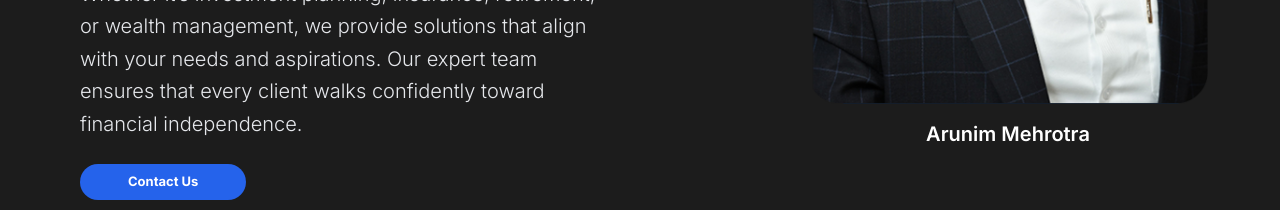
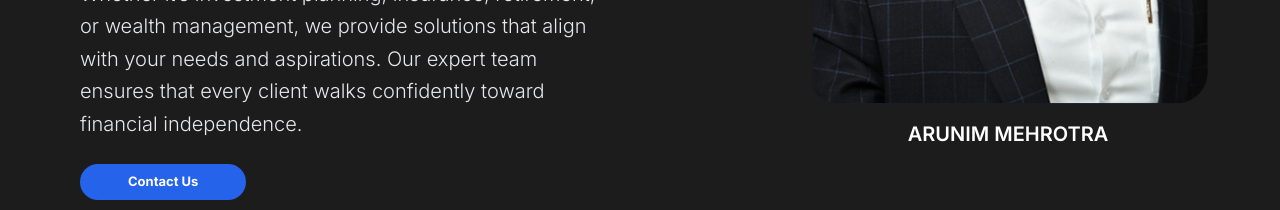
Before and after one commit to HareRamDwivedi/Wealth-Builders, a React (Vite) app: page / in a window 1280 px wide. Shown: the part 1720-1930 px from the top of the page. Built offline with nearby package versions, Linux system fonts and the light colour scheme.

Commit message:
final changes

```diff
--- a/src/Pages/Home/Group.jsx
+++ b/src/Pages/Home/Group.jsx
@@ -3,7 +3,12 @@ import { motion } from "framer-motion";
 
 const Group = () => {
   return (
-    <div className="relative w-full -mt-24 -z-10" >
+    <div className="relative w-full -mt-8 lg:-mt-24 -z-10" >
+
+      <h1 className="relative font-inter z-10 text-center text-3xl xl:text-4xl font-semibold lg:-mb-10 px-4 lg:px-0 mt-10 lg:mt-28 text-gray-800 ">
+        Partner with our expert team to elevate your <span className="text-primary">financial </span> journey
+      </h1>
+
       <motion.img
         src="/images/Group.png"
         alt="Empower Person"
--- a/src/Pages/aboutus/About.jsx
+++ b/src/Pages/aboutus/About.jsx
@@ -64,7 +64,7 @@ const EmpowerSection = () => {
               loading="lazy"
             />
             <p className="w-full max-w-[400px] text-xl text-center font-semibold mt-2 lg:mt-4 mx-auto md:mx-0 lg:ml-36">
-              Arunim Mehrotra
+             ARUNIM MEHROTRA
             </p>
           </motion.div>
         </div>
```
